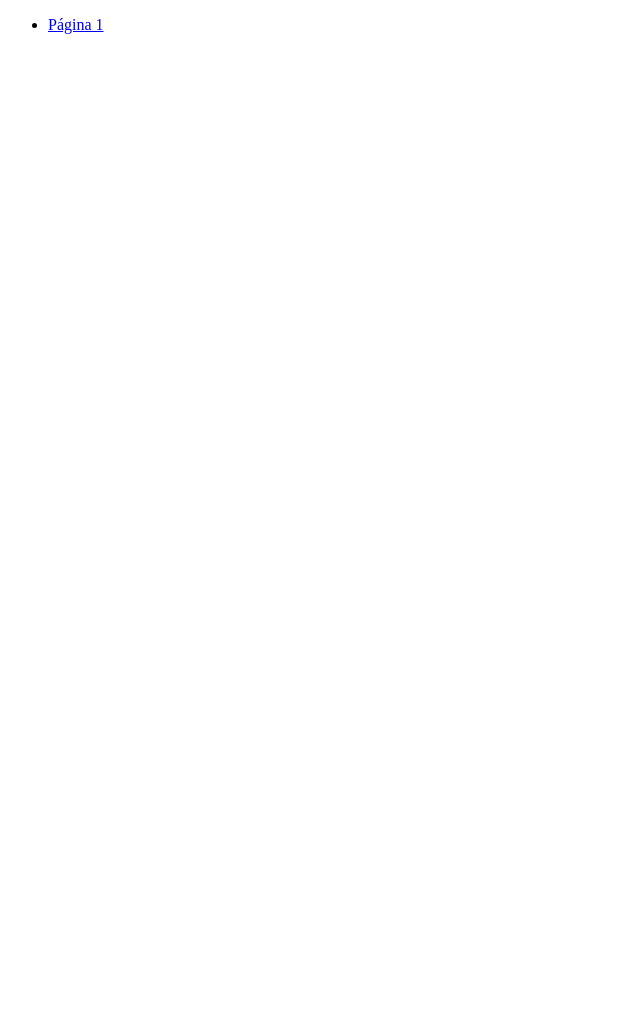
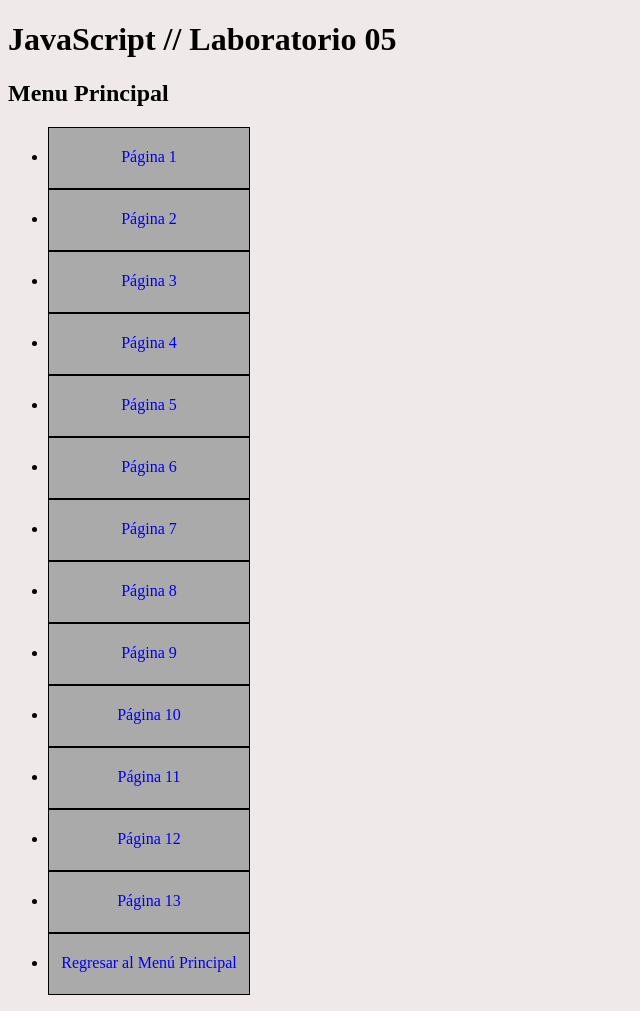
Before and after one commit to AlexLoayza129/AlexLoayza, a plain HTML site: page Laboratorio05/index.html in a window 1280 px wide. Shown: the whole page, without its empty margins (0-640 px from the left). Before the commit the page ends 800 px from the top, so only its background shows below. Drawn offline with Linux system fonts and the light colour scheme.

Commit message:
Commit 4

```diff
--- a/Laboratorio05/index.html
+++ b/Laboratorio05/index.html
@@ -5,10 +5,26 @@
     <meta http-equiv="X-UA-Compatible" content="IE=edge">
     <meta name="viewport" content="width=device-width, initial-scale=1.0">
     <title>Firebase - Parte 1</title>
+    <link rel="stylesheet" href="/AlexLoayza/laboratorio03/css/universal.css">
 </head>
 <body>
-    <ul>
+    <h1>JavaScript // Laboratorio 05</h1>
+    <h2>Menu Principal</h2>
+    <ul class="uni">
         <li><a href="pagina1.html">Página 1</a></li>
+        <li><a href="pagina2.html">Página 2</a></li>
+        <li><a href="pagina3.html">Página 3</a></li>
+        <li><a href="pagina4.html">Página 4</a></li>
+        <li><a href="pagina5.html">Página 5</a></li>
+        <li><a href="pagina6.html">Página 6</a></li>
+        <li><a href="pagina7.html">Página 7</a></li>
+        <li><a href="pagina8.html">Página 8</a></li>
+        <li><a href="pagina9.html">Página 9</a></li>
+        <li><a href="pagina10.html">Página 10</a></li>
+        <li><a href="pagina11.html">Página 11</a></li>
+        <li><a href="pagina12.html">Página 12</a></li>
+        <li><a href="pagina13.html">Página 13</a></li>
+        <li><a href="/AlexLoayza/index.html">Regresar al Menú Principal</a></li>
     </ul>
 </body>
 </html>
```
Also changed, not shown: laboratorio02/index.html (+0 -4 lines), laboratorio05/pagina1.html (+1 -0 lines), laboratorio05/pagina10.html (+1 -0 lines), laboratorio05/pagina11.html (+1 -1 lines), laboratorio05/pagina12.html (+1 -0 lines), laboratorio05/pagina13.html (+1 -0 lines), laboratorio05/pagina2.html (+1 -0 lines), laboratorio05/pagina3.html (+1 -0 lines), laboratorio05/pagina4.html (+1 -0 lines), laboratorio05/pagina5.html (+1 -0 lines), laboratorio05/pagina6.html (+1 -1 lines), laboratorio05/pagina7.html (+1 -0 lines), laboratorio05/pagina8.html (+1 -0 lines), laboratorio05/pagina9.html (+1 -0 lines).
